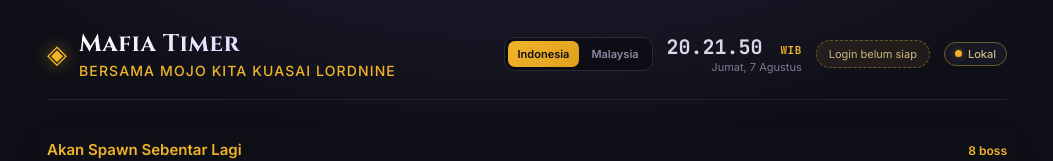
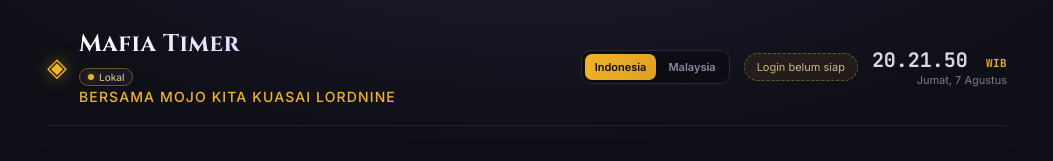
Before and after one commit to Shalltear6661/Boss-Timer-Mafia, a Svelte app: page / in a window 1280 px wide. Shown: the top 161 px of the page, without its empty margins (113-1166 px from the left). Built offline with nearby package versions, Linux system fonts and the light colour scheme; no server answers.

Commit message:
update title

```diff
--- a/src/App.svelte
+++ b/src/App.svelte
@@ -501,6 +501,28 @@
       <span class="brand-mark">◈</span>
       <div>
         <h1>Mafia Timer</h1>
+        <div class="brand-status">
+          <button
+            class="spreadsheet-status"
+            class:live={spreadsheetStatus === 'live'}
+            class:cache={spreadsheetStatus === 'cache'}
+            class:loading={spreadsheetStatus === 'loading'}
+            on:click={refreshFromSpreadsheet}
+            title="Klik untuk refresh dari spreadsheet"
+            disabled={syncing}
+          >
+            {#if spreadsheetStatus === 'loading'}
+              <span class="dot loading-dot"></span>
+              <span class="label">Memuat...</span>
+            {:else if spreadsheetStatus === 'live'}
+              <span class="dot live-dot"></span>
+              <span class="label">Spreadsheet</span>
+            {:else}
+              <span class="dot cache-dot"></span>
+              <span class="label">Lokal</span>
+            {/if}
+          </button>
+        </div>
         <h2 class="tagline">Bersama MOJO kita kuasai LORDNINE</h2>
       </div>
     </div>
@@ -517,13 +539,6 @@
             {opt.label}
           </button>
         {/each}
-      </div>
-      <div class="clock">
-        <div class="clock-time">
-          {formatTimeInZone(now, displayTimeZone, { withSeconds: true })}
-          <span class="tz-tag">{tzLabel}</span>
-        </div>
-        <div class="clock-date">{formatDateInZone(now, displayTimeZone)}</div>
       </div>
       {#if ENABLE_MARK_KILLED}
         <div class="auth-box">
@@ -547,26 +562,13 @@
           {/if}
         </div>
       {/if}
-      <button
-        class="spreadsheet-status"
-        class:live={spreadsheetStatus === 'live'}
-        class:cache={spreadsheetStatus === 'cache'}
-        class:loading={spreadsheetStatus === 'loading'}
-        on:click={refreshFromSpreadsheet}
-        title="Klik untuk refresh dari spreadsheet"
-        disabled={syncing}
-      >
-        {#if spreadsheetStatus === 'loading'}
-          <span class="dot loading-dot"></span>
-          <span class="label">Memuat...</span>
-        {:else if spreadsheetStatus === 'live'}
-          <span class="dot live-dot"></span>
-          <span class="label">Spreadsheet</span>
-        {:else}
-          <span class="dot cache-dot"></span>
-          <span class="label">Lokal</span>
-        {/if}
-      </button>
+      <div class="clock">
+        <div class="clock-time">
+          {formatTimeInZone(now, displayTimeZone, { withSeconds: true })}
+          <span class="tz-tag">{tzLabel}</span>
+        </div>
+        <div class="clock-date">{formatDateInZone(now, displayTimeZone)}</div>
+      </div>
     </div>
   </header>
 
@@ -840,6 +842,58 @@
     font-family: 'Inter', system-ui, sans-serif;
     font-weight: 500;
   }
+  .brand-status {
+    margin: 4px 0 2px;
+  }
+  .brand-status .spreadsheet-status {
+    display: inline-flex;
+    align-items: center;
+    gap: 5px;
+    font-size: 10px;
+    color: #7a7a90;
+    padding: 2px 8px;
+    border-radius: 20px;
+    background: #181825;
+    border: 1px solid #2a2a38;
+    cursor: pointer;
+    font-family: inherit;
+  }
+  .brand-status .spreadsheet-status:hover:not(:disabled) {
+    border-color: #4a4a68;
+  }
+  .brand-status .spreadsheet-status:disabled {
+    opacity: 0.7;
+    cursor: wait;
+  }
+  .brand-status .spreadsheet-status.live {
+    border-color: #2a6a3a;
+    color: #7fc88a;
+  }
+  .brand-status .spreadsheet-status.cache {
+    border-color: #6a5a2a;
+    color: #c8b87f;
+  }
+  .brand-status .spreadsheet-status.loading {
+    border-color: #3a3a5a;
+    color: #9a9ab0;
+  }
+  .brand-status .dot {
+    width: 6px;
+    height: 6px;
+    border-radius: 50%;
+  }
+  .brand-status .live-dot {
+    background: #4ade80;
+    box-shadow: 0 0 6px rgba(74, 222, 128, 0.5);
+  }
+  .brand-status .cache-dot {
+    background: #f0b428;
+    box-shadow: 0 0 6px rgba(240, 180, 40, 0.4);
+  }
+  .brand-status .loading-dot {
+    background: #7a7a90;
+    animation: pulse 1s ease-in-out infinite;
+  }
   .clock {
     text-align: right;
   }
@@ -979,38 +1033,6 @@
     text-transform: capitalize;
   }
 
-  .spreadsheet-status {
-    display: flex;
-    align-items: center;
-    gap: 6px;
-    font-size: 11px;
-    color: #7a7a90;
-    padding: 4px 10px;
-    border-radius: 20px;
-    background: #181825;
-    border: 1px solid #2a2a38;
-    cursor: pointer;
-    font-family: inherit;
-  }
-  .spreadsheet-status:hover:not(:disabled) {
-    border-color: #4a4a68;
-  }
-  .spreadsheet-status:disabled {
-    opacity: 0.7;
-    cursor: wait;
-  }
-  .spreadsheet-status.live {
-    border-color: #2a6a3a;
-    color: #7fc88a;
-  }
-  .spreadsheet-status.cache {
-    border-color: #6a5a2a;
-    color: #c8b87f;
-  }
-  .spreadsheet-status.loading {
-    border-color: #3a3a5a;
-    color: #9a9ab0;
-  }
   .dot {
     width: 7px;
     height: 7px;
```
Also changed, not shown: 1 other file (tests, documents, lock files or other folders).
